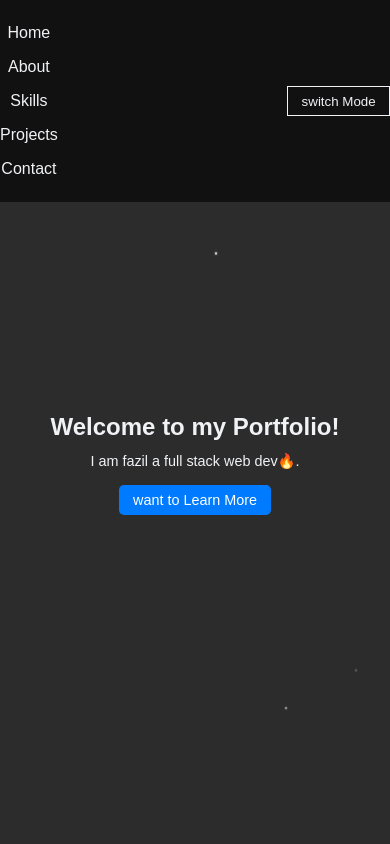
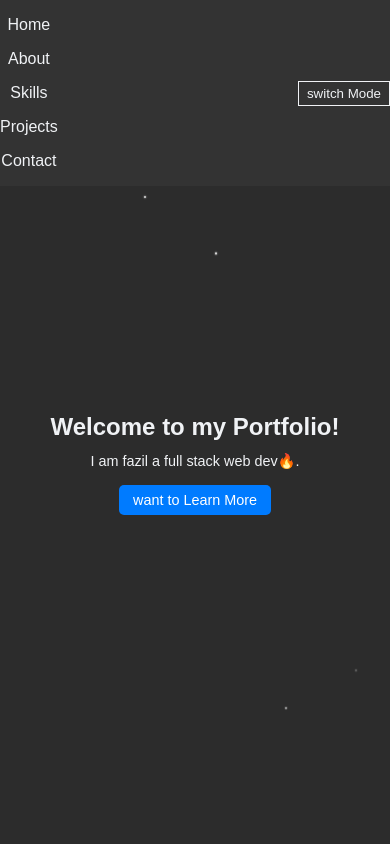
Before and after one commit to fazil-shaik/portfolio1, a plain HTML site: page html/index.html in a window 390 px wide. Shown: the top 844 px of the page. Drawn offline with Linux system fonts and the light colour scheme.

Commit message:
Update index.css

```diff
--- a/html/index.css
+++ b/html/index.css
@@ -39,8 +39,7 @@
     --section-background: #2c2c2c;
 }
 
-/* Style the navigation bar */
-.nav {
+/* .nav {
     display: flex;
     justify-content: space-between;
     align-items: center;
@@ -94,6 +93,107 @@
     background-color: var(--nav-text-color);
     color: var(--nav-background);
 }
+ */
+
+/* General nav styles */
+.nav {
+    display: flex;
+    justify-content: space-between;
+    align-items: center;
+    position: fixed;
+    top: 0;
+    left: 0;
+    width: 100%;
+    background-color: var(--nav-background);
+    padding: 1em 0;
+    z-index: 1000;
+    transition: background-color 0.3s;
+}
+
+.nav ul {
+    display: flex;
+    justify-content: center;
+    list-style-type: none;
+    margin: 0;
+    padding: 0;
+}
+
+.nav li {
+    margin: 0 0.5em;
+}
+
+.nav a {
+    color: var(--nav-text-color);
+    text-decoration: none;
+    font-size: 1.2em;
+    transition: color 0.3s;
+}
+
+.nav a:hover {
+    text-decoration: underline;
+    color: #fff;
+    transition: text-decoration 0.3s ease-in-out;
+}
+
+#theme-toggle {
+    background: none;
+    border: 1px solid var(--nav-text-color);
+    color: var(--nav-text-color);
+    padding: 0.5em 1em;
+    cursor: pointer;
+    margin-left: 1em;
+}
+
+#theme-toggle:hover {
+    background-color: var(--nav-text-color);
+    color: var(--nav-background);
+}
+
+/* Media Queries for Responsiveness */
+@media (max-width: 768px) {
+    .nav {
+        flex-direction: row; /* Ensure nav stays in a row format */
+        flex-wrap: wrap; /* Allow wrapping if needed */
+        padding: 0.5em 0;
+    }
+
+    .nav ul {
+        flex-direction: row; /* Ensure nav items stay in a row */
+        flex-wrap: wrap; /* Allow wrapping if needed */
+        justify-content: center; /* Center items */
+    }
+
+    .nav li {
+        margin: 0.5em; /* Adjust margins for better spacing */
+    }
+
+    .nav a {
+        font-size: 1em; /* Adjust font size for smaller screens */
+    }
+
+    #theme-toggle {
+        margin-left: 0.5em; /* Adjust margin for smaller screens */
+        padding: 0.4em 0.8em; /* Adjust padding for smaller screens */
+    }
+}
+
+@media (max-width: 480px) {
+    .nav {
+        padding: 0.5em 0; /* Reduce padding for smaller screens */
+    }
+
+    .nav a {
+        font-size: 0.9em; /* Further adjust font size for smaller screens */
+    }
+
+    #theme-toggle {
+        padding: 0.3em 0.6em; /* Further adjust padding for smaller screens */
+    }
+}
+
+
+
+
 
 /* Style the sections */
 section {
```
